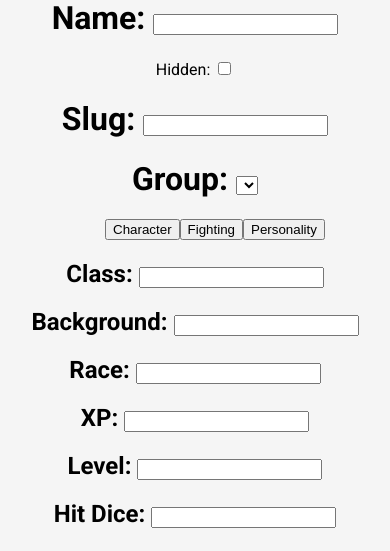
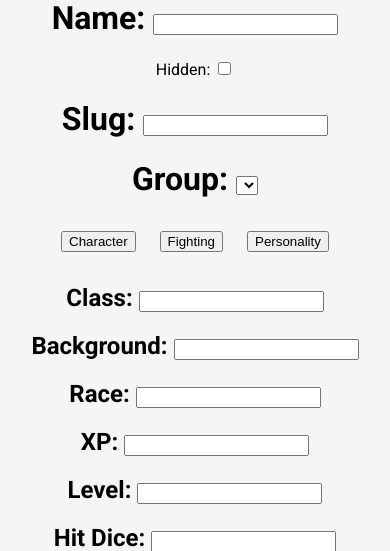
Before and after one commit to Hedgy134117/dice-slave-online, a Django app: template diceSlaveOnline/sheets/templates/sheets/editSheet.html in a window 390 px wide. Shown: the part 171-722 px from the top of the page. Run offline with Django 3.2, Linux system fonts and the light colour scheme; the template is opened without the code that fills it: values that come from a table or form of the project are taken from there, others are empty.

Commit message:
mobile friendly sheet nav

```diff
--- a/diceSlaveOnline/static/sheets/sheetDetail.css
+++ b/diceSlaveOnline/static/sheets/sheetDetail.css
@@ -74,6 +74,14 @@ img {
 
 
 @media screen and (max-width: 1000px) {
+    #sheetNav {
+        padding-left: 0;
+        flex-wrap: wrap;
+    }
+    #sheetNav button {
+        margin: 12px;
+    }
+
     .column {
         float: none;
         width: 100%;
```
